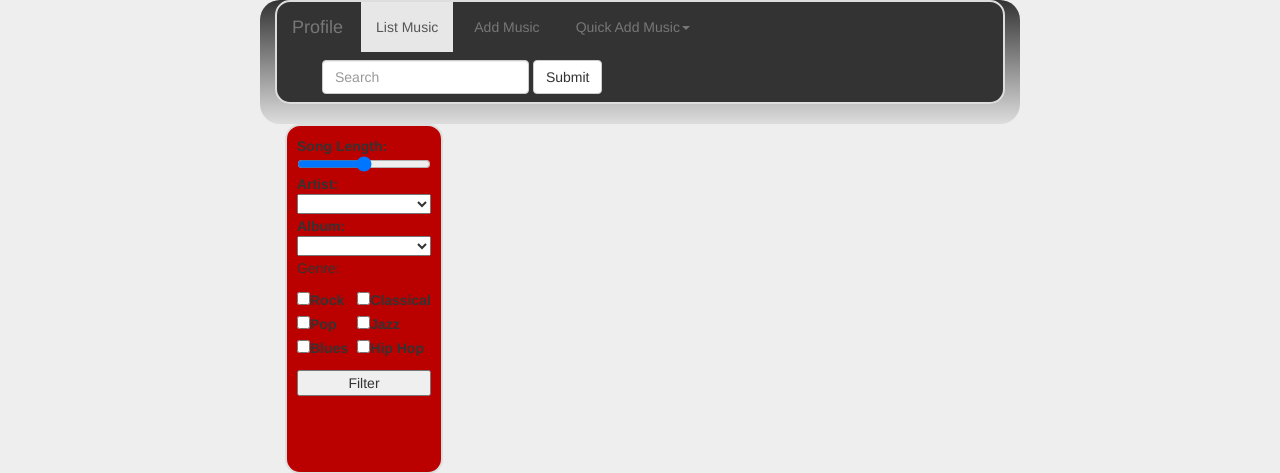
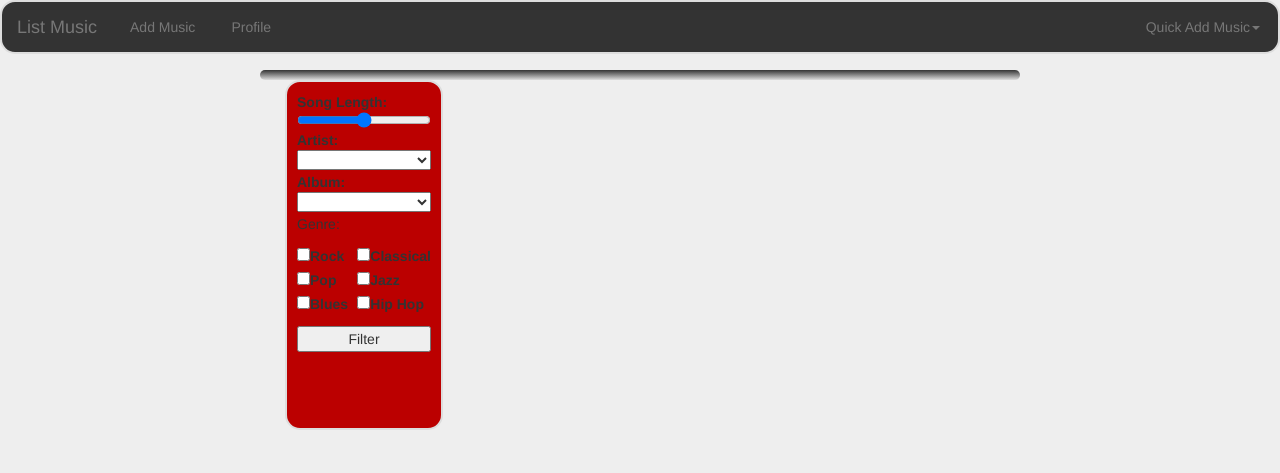
Before and after one commit to MAOstrander/musichistory, a web app: file index.html in a window 1280 px wide. Shown: the top 473 px of the page. Run offline with its HTML, style and script files only (its server is not run), Linux system fonts and the light colour scheme; lists and menus that the app fills with data are empty; some libraries are stand-ins or nearby versions.

Commit message:
relenting on the fixed navbar

```diff
--- a/index.html
+++ b/index.html
@@ -3,6 +3,8 @@
 <html lang="en">
 <head>
   <meta charset="utf-8">
+  <meta http-equiv="X-UA-Compatible" content="IE=edge">
+  <meta name="viewport" content="width=device-width, initial-scale=1">
   <script src="https://cdn.firebase.com/js/client/2.3.1/firebase.js"></script>
   <title>Music History Assignment Version 6</title>
 
@@ -13,11 +15,10 @@
 
 <body>
     <div class="container">
-      <div class="col-xs-1 col-md-2"></div>
-      <div id="content" class="col-xs-10 col-md-8">
+      <div id="content" class="col-xs-10 col-xs-offset-1 col-md-8 col-md-offset-2">
 
         <!-- Navigation Header at Top-->
-        <nav class="navbar navbar-default" id="navi">
+        <nav class="navbar navbar-default navbar-fixed-top" id="navi">
           <div class="container-fluid">
             <!-- Brand and toggle get grouped for better mobile display -->
             <div class="navbar-header">
@@ -27,14 +28,16 @@
                 <span class="icon-bar"></span>
                 <span class="icon-bar"></span>
               </button>
-              <a class="navbar-brand" href="#">Profile</a>
+              <a class="navbar-brand" href="#" id="list">List Music</a>
             </div>
 
             <!-- Collect the nav links, forms, and other content for toggling -->
             <div class="collapse navbar-collapse" id="bs-example-navbar-collapse-1">
               <ul class="nav navbar-nav">
-                <li class="active"><a href="#">List Music<span class="sr-only">(current)</span></a></li>
                 <li><a href="#" id="add">Add Music</a></li>
+                <li><a href="#" >Profile</a></li>
+              </ul>
+              <ul class="nav navbar-nav navbar-right">
                 <li class="dropdown">
                   <a href="#" class="dropdown-toggle" data-toggle="dropdown" role="button" aria-haspopup="true" aria-expanded="false">Quick Add Music<span class="caret"></span></a>
                   <ul class="dropdown-menu">
@@ -42,18 +45,10 @@
                     <li>Artist<input type="text" name="artist-add"></li>
                     <li>Album<input type="text" name="album-add"></li>
                     <li>Genre<input type="text" name="genre-add"></a></li>
-                    <li role="separator" class="divider"></li>
-                    <li><button id="button-add">Add</button></li>
-                    <li role="separator" class="divider"></li>
+                    <li><button class="button-add">Add</button></li>
                   </ul>
                 </li>
               </ul>
-              <form class="navbar-form navbar-left" role="search">
-                <div class="form-group">
-                  <input type="text" class="form-control" placeholder="Search">
-                </div>
-                <button type="submit" class="btn btn-default">Submit</button>
-              </form>
             </div><!-- /.navbar-collapse -->
           </div><!-- /.container-fluid -->
         </nav>
@@ -106,7 +101,7 @@
           <label>
             <input type="text" name="genre-add"> Genre
           </label>
-          <!-- <button id="button-add">Add</button>   -->
+          <button class="button-add">Add</button>
         </div>
 
         <!-- Body into which the JavaScript inserts songs-->
@@ -114,7 +109,6 @@
         </div>
 
     </div>
-    <div class="col-xs-1 col-md-2"></div>
   </div>
 
   <script data-main="javascripts/go" src="lib/bower_components/requirejs/require.js"></script>
--- a/javascripts/song.js
+++ b/javascripts/song.js
@@ -89,7 +89,7 @@ var moreButton = "<button id='more' type='button'>Display More Songs</button>";
 var songInfo = $("#song-info");
 var songInput = $("#song-input");
 var controls = $("#controls");
-var buttonAdd = $("#button-add");
+var buttonAdd = $(".button-add");
 var filterArtist = [];
 
 
--- a/styles/styleandstrap.css
+++ b/styles/styleandstrap.css
@@ -1,5 +1,6 @@
 body {
   padding: 0;
+  padding-top: 70px;
   margin: 0;
   background-color: #eee;
 }
@@ -8,6 +9,7 @@ body {
   overflow: auto;
   border-radius: 20px;
   background: linear-gradient(#333, #ddd);
+  padding-top: 10px;
 }
 
 #navi, #controls, #song-input {
@@ -78,7 +80,6 @@ li {
 
 #song-info {
 	background-color: #eee;
-	width: 512px;
 	/*margin-top: 80px;*/
   margin-left: 178px;
   float: left;
```
